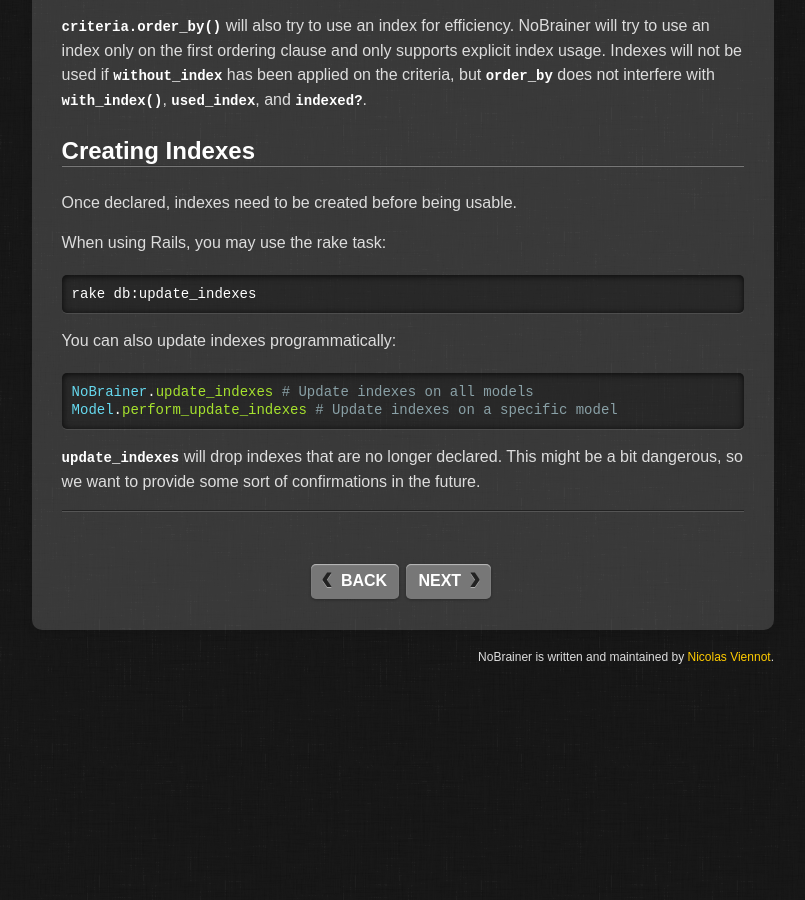
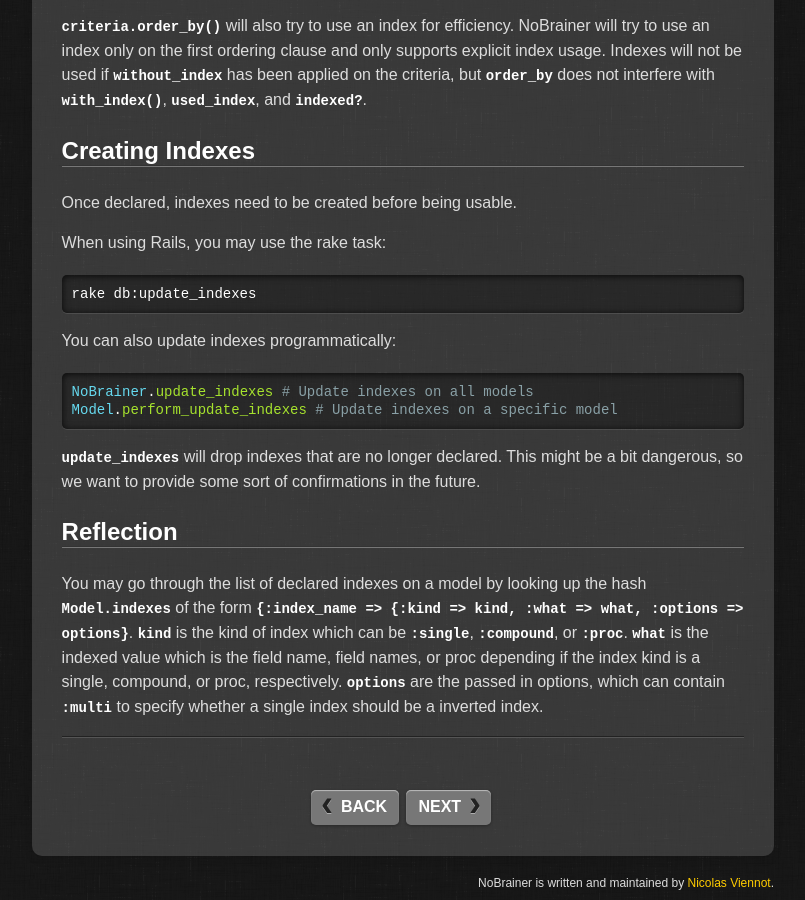
Before and after one commit to NoBrainerORM/nobrainer.io, a Jekyll site: the page built from docs/indexes.md, in a window 1280 px wide and 900 px high, scrolled down 1922 px. Shown: the whole window, without its empty margins (335-1140 px from the left). Built offline with Jekyll 4.4.1, drawn with Linux system fonts in a browser that asks for light colours; before the commit the page ends 2596 px from its top, so only the background shows below that.

Commit message:
git HEAD updates

```diff
--- a/docs/indexes.md
+++ b/docs/indexes.md
@@ -118,3 +118,11 @@
 
 `update_indexes` will drop indexes that are no longer declared. This might be a
 bit dangerous, so we want to provide some sort of confirmations in the future.
+
+## Reflection
+
+You may go through the list of declared indexes on a model by looking up the
+hash `Model.indexes` of the form `{:index_name => {:kind => kind, :what => what, :options => options}`.
+`kind` is the kind of index which can be `:single`, `:compound`, or `:proc`.
+`what` is the indexed value which is the field name, field names, or proc depending if the index kind is a single, compound, or proc, respectively.
+`options` are the passed in options, which can contain `:multi` to specify whether a single index should be a inverted index.
```
Also changed, not shown: docs/3rd_party_integration.md (+5 -0 lines), docs/introduction.md (+1 -0 lines), docs/multi_tenancy.md (+1 -1 lines).
